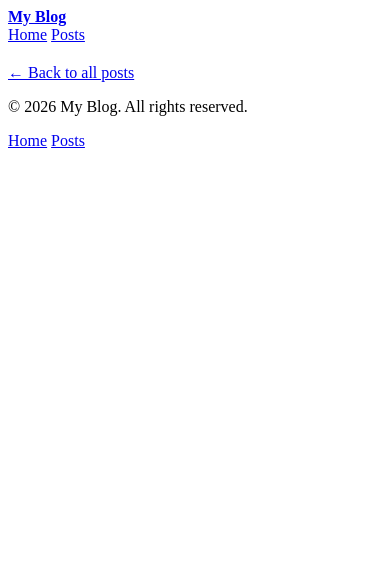
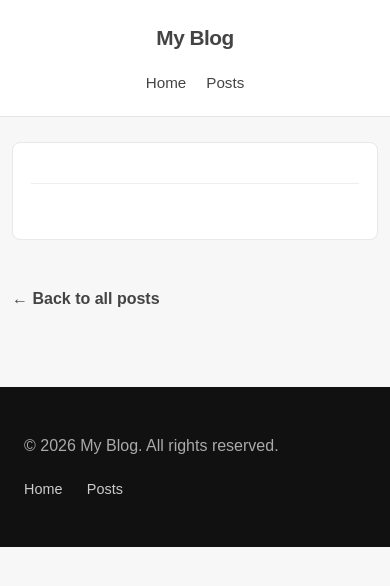
Before and after one commit to dalteg/Blog-site, a Django app: template blogsite/blog/templates/blog/post_detail.html in a window 390 px wide. Shown: the top 586 px of the page. Run offline with Django 5.2, Linux system fonts and the light colour scheme; the template is opened without the code that fills it, so the values that code supplies are empty.

Commit message:
adding styling

```diff
--- a/blogsite/blog/templates/blog/post.html
+++ b/blogsite/blog/templates/blog/post.html
@@ -2,7 +2,7 @@
 
 <title>{% block title %}Posts | My Blog{% endblock %}</title>
 
-{% block title %}
+{% block content %}
 <main>
 
     <section>
--- a/blogsite/blogsite/settings.py
+++ b/blogsite/blogsite/settings.py
@@ -116,9 +116,11 @@ USE_TZ = True
 # https://docs.djangoproject.com/en/6.1/howto/static-files/
 
 STATIC_URL = 'static/'
+STATICFILES_DIRS = [
+    BASE_DIR / "static",
+]
 MEDIA_URL = "/media/"
 MEDIA_ROOT = BASE_DIR / "media"
-
 
 # Email
 # https://docs.djangoproject.com/en/6.1/topics/email/#topic-email-configuration
--- /dev/null
+++ b/blogsite/static/blog/css/style.css
@@ -0,0 +1,425 @@
+/* =========================
+   RESET & GLOBAL STYLES
+========================= */
+
+* {
+    box-sizing: border-box;
+}
+
+html {
+    scroll-behavior: smooth;
+}
+
+body {
+    margin: 0;
+    font-family: Arial, Helvetica, sans-serif;
+    background: #f7f7f7;
+    color: #222;
+    line-height: 1.7;
+}
+
+a {
+    color: #222;
+    text-decoration: none;
+}
+
+a:hover {
+    text-decoration: underline;
+}
+
+img {
+    max-width: 100%;
+    height: auto;
+    display: block;
+}
+
+
+/* =========================
+   SITE HEADER
+========================= */
+
+body > header {
+    background: #ffffff;
+    border-bottom: 1px solid #e5e5e5;
+    padding: 20px 0;
+}
+
+header nav {
+    max-width: 1100px;
+    margin: 0 auto;
+    padding: 0 24px;
+
+    display: flex;
+    justify-content: space-between;
+    align-items: center;
+}
+
+header strong {
+    font-size: 1.3rem;
+    letter-spacing: -0.5px;
+}
+
+header nav div {
+    display: flex;
+    gap: 28px;
+}
+
+header nav a {
+    font-size: 0.95rem;
+    color: #444;
+}
+
+header nav a:hover {
+    color: #000;
+    text-decoration: none;
+}
+
+
+/* =========================
+   MAIN CONTENT
+========================= */
+
+main {
+    max-width: 1100px;
+    margin: 0 auto;
+    padding: 60px 24px;
+}
+
+
+/* =========================
+   SECTIONS
+========================= */
+
+main > section {
+    margin-bottom: 70px;
+}
+
+
+/* =========================
+   HERO
+========================= */
+
+main > section:first-child {
+    text-align: center;
+    padding: 60px 20px;
+}
+
+main > section:first-child h1 {
+    max-width: 800px;
+    margin: 15px auto;
+    font-size: clamp(2.5rem, 6vw, 4.5rem);
+    line-height: 1.1;
+    letter-spacing: -2px;
+}
+
+main > section:first-child p {
+    max-width: 650px;
+    margin: 15px auto;
+    color: #666;
+}
+
+
+/* =========================
+   BLOG POST CARDS
+========================= */
+
+article {
+    background: #ffffff;
+    margin-bottom: 45px;
+    padding: 0 0 30px;
+    border: 1px solid #e8e8e8;
+    border-radius: 12px;
+    overflow: hidden;
+}
+
+article img {
+    width: 100%;
+    max-height: 500px;
+    object-fit: cover;
+}
+
+article > p,
+article > h2,
+article > a,
+article > span,
+article > footer,
+article > section,
+article > header {
+    margin-left: 35px;
+    margin-right: 35px;
+}
+
+article > p:first-of-type {
+    margin-top: 28px;
+    margin-bottom: 8px;
+    color: #777;
+    font-size: 0.9rem;
+}
+
+article h2 {
+    font-size: 2rem;
+    line-height: 1.2;
+    margin-top: 10px;
+    margin-bottom: 15px;
+    letter-spacing: -0.7px;
+}
+
+article p {
+    color: #555;
+}
+
+article > a {
+    display: inline-block;
+    margin-top: 10px;
+    font-weight: bold;
+}
+
+article > a:hover {
+    text-decoration: underline;
+}
+
+
+/* =========================
+   TAGS
+========================= */
+
+article span {
+    display: inline-block;
+    background: #f0f0f0;
+    color: #555;
+    padding: 5px 12px;
+    margin-top: 5px;
+    margin-right: 6px;
+    border-radius: 20px;
+    font-size: 0.8rem;
+}
+
+
+/* =========================
+   INDIVIDUAL POST PAGE
+========================= */
+
+main > article {
+    max-width: 900px;
+    margin-left: auto;
+    margin-right: auto;
+}
+
+main > article h1 {
+    font-size: clamp(2.2rem, 5vw, 4rem);
+    line-height: 1.15;
+    letter-spacing: -1.5px;
+    margin-top: 10px;
+    margin-bottom: 25px;
+}
+
+main > article section {
+    font-size: 1.1rem;
+    color: #333;
+}
+
+main > article section p {
+    margin-bottom: 25px;
+}
+
+main > article footer {
+    margin-top: 40px;
+    padding-top: 25px;
+    border-top: 1px solid #eee;
+}
+
+
+/* =========================
+   POST HEADER
+========================= */
+
+article header {
+    margin-bottom: 30px;
+}
+
+article header p {
+    color: #777;
+    font-size: 0.9rem;
+}
+
+article header img {
+    width: 100%;
+    max-height: 550px;
+    object-fit: cover;
+    border-radius: 8px;
+    margin-top: 25px;
+}
+
+
+/* =========================
+   BACK TO POSTS
+========================= */
+
+main > nav {
+    max-width: 900px;
+    margin: 30px auto 0;
+}
+
+main > nav a {
+    font-weight: bold;
+    color: #444;
+}
+
+
+/* =========================
+   EMPTY STATE
+========================= */
+
+main > section p {
+    color: #555;
+}
+
+
+/* =========================
+   FOOTER
+========================= */
+
+body > footer {
+    background: #111;
+    color: #aaa;
+    padding: 45px 24px;
+    margin-top: 50px;
+}
+
+body > footer p {
+    max-width: 1100px;
+    margin: 0 auto 15px;
+}
+
+body > footer nav {
+    max-width: 1100px;
+    margin: 0 auto;
+}
+
+body > footer a {
+    color: #ccc;
+    margin-right: 20px;
+    font-size: 0.9rem;
+}
+
+body > footer a:hover {
+    color: #fff;
+}
+
+
+/* =========================
+   PAGINATION
+========================= */
+
+.pagination {
+    display: flex;
+    justify-content: center;
+    align-items: center;
+    gap: 15px;
+    margin-top: 40px;
+}
+
+.pagination a {
+    padding: 8px 15px;
+    border: 1px solid #ddd;
+    border-radius: 6px;
+    background: #fff;
+}
+
+.pagination a:hover {
+    background: #111;
+    color: #fff;
+    text-decoration: none;
+}
+
+
+/* =========================
+   MOBILE RESPONSIVE
+========================= */
+
+@media (max-width: 768px) {
+
+    header nav {
+        padding: 0 18px;
+    }
+
+    header nav div {
+        gap: 15px;
+    }
+
+    main {
+        padding: 35px 16px;
+    }
+
+    main > section:first-child {
+        padding: 40px 10px;
+    }
+
+    main > section:first-child h1 {
+        font-size: 2.5rem;
+    }
+
+    article > p,
+    article > h2,
+    article > a,
+    article > span,
+    article > footer,
+    article > section,
+    article > header {
+        margin-left: 22px;
+        margin-right: 22px;
+    }
+
+    article h2 {
+        font-size: 1.6rem;
+    }
+
+    main > article h1 {
+        font-size: 2.3rem;
+    }
+
+    article img {
+        max-height: 350px;
+    }
+}
+
+
+@media (max-width: 500px) {
+
+    header nav {
+        flex-direction: column;
+        gap: 15px;
+    }
+
+    header nav div {
+        gap: 20px;
+    }
+
+    main {
+        padding: 25px 12px;
+    }
+
+    main > section:first-child h1 {
+        font-size: 2.1rem;
+        letter-spacing: -1px;
+    }
+
+    article {
+        border-radius: 8px;
+    }
+
+    article > p,
+    article > h2,
+    article > a,
+    article > span,
+    article > footer,
+    article > section,
+    article > header {
+        margin-left: 18px;
+        margin-right: 18px;
+    }
+
+    article h2 {
+        font-size: 1.4rem;
+    }
+}
--- a/blogsite/templates/base.html
+++ b/blogsite/templates/base.html
@@ -1,3 +1,5 @@
+{% load static %}
+
 <!DOCTYPE html>
 <html lang="en">
 
@@ -6,6 +8,8 @@
     <meta name="viewport" content="width=device-width, initial-scale=1.0">
 
     <title>{% block title %}{% endblock %}</title>
+
+    <link rel="stylesheet" href="{% static 'blog/css/style.css' %}">
 
 </head>
 
```
